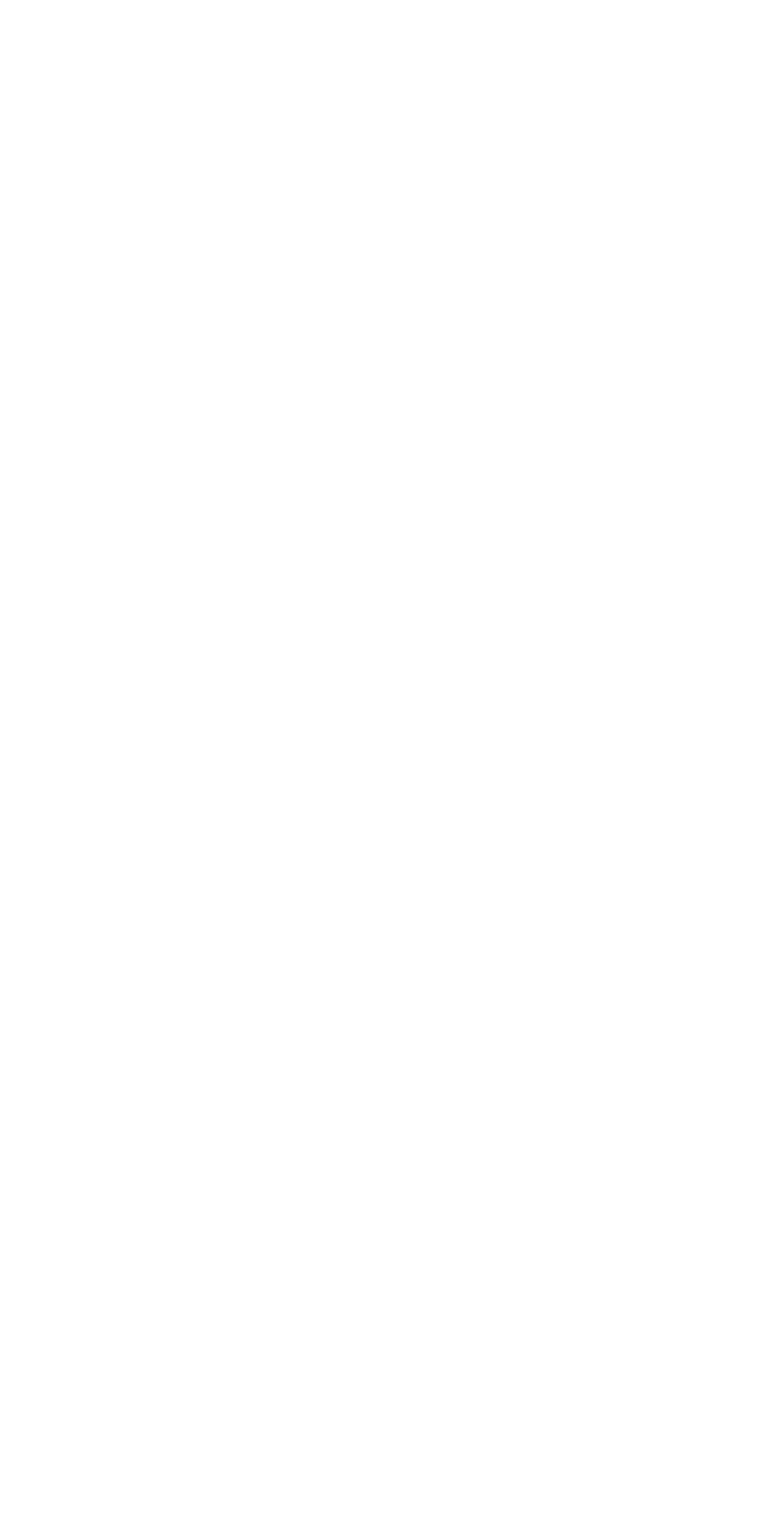
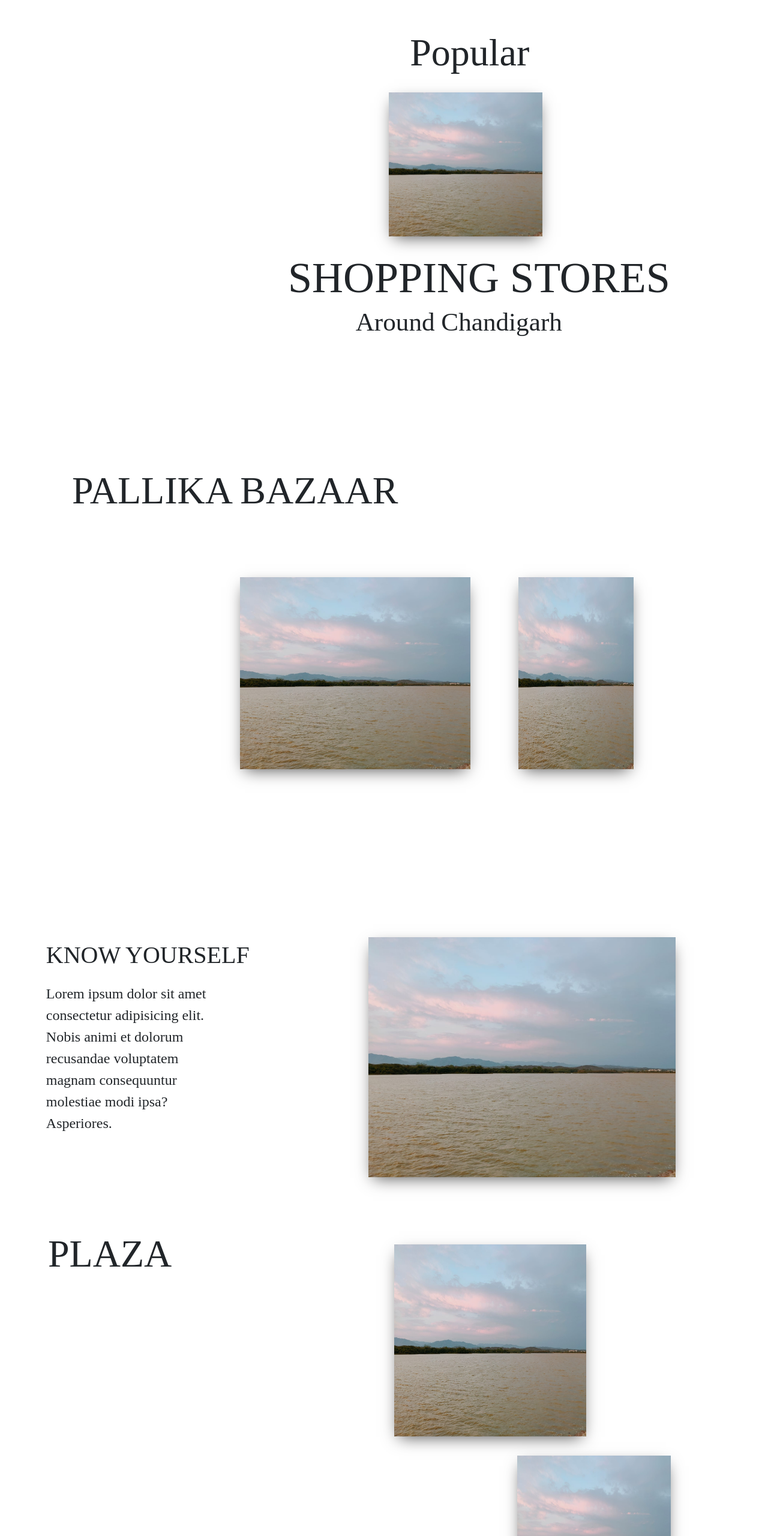
Before and after one commit to vivekk-tiwari/LOCALE, a React (Create React App) app: page /stores in a window 1280 px wide. Before the commit this address had no page. Shown: the top 2560 px of the page at 60% size. Before the commit the page ends 800 px from the top, so only its background shows below. Built offline with nearby package versions, Linux system fonts and the light colour scheme.

Commit message:
update stores Component

```diff
--- a/public/styles.css
+++ b/public/styles.css
@@ -698,13 +698,115 @@ body{
 }
 
 /* STORES COMPONENT */
+.stores_main1{
+    margin-left: 75%;
+}
+.stores_heading{
+    width: 40vw;
+    margin-left: 60%;
+}
+#stores_1_text1{
+    font-family: 'PT Serif', serif;
+    font-size: 4em;
+    margin-bottom: 4%;
+    margin-top: 20%;
+    margin-left: 1.3em;
+}
+#stores_1_text2{
+    font-family: 'PT Serif', serif;
+    font-size: 4.5em;
+    margin-top: 3%;
+    height: 10vh;
+    width: 150%;
+}
+#stores_1_text3{
+    font-family: 'PT Serif', serif;
+    font-size: 2.7em;
+    width: 120%;
+    margin-left: 22%;
 
-/* #stores_main{
-    display:flex;
+}
+#stores_1_img{
+width: 20vw;
+height: 30vh;
+box-shadow:0px 9px 26px -8px rgb(79, 78, 78);
+margin-left: 24%;
+margin-top: 5%;
+}
+
+
+
+.stores_2_main{
+    margin-top: 25%;
+    display: flex;
     flex-direction: column;
-    color:red;
 }
-.stores_1_img1{
+.stores_2_heading{
+    display: flex;
+}
+#stores_2_text1{
+    font-family: 'PT Serif', serif;
+    font-size: 4em;
+    margin-left: 15%;
+}
 
-    width:30px;
-} */
+.stores_2_images{
+    display: flex;
+    margin-bottom: 20%;
+}
+#stores_2_img1{
+    width: 30vw;
+    height: 40vh;
+    box-shadow:0px 9px 26px -8px rgb(79, 78, 78);
+    margin-left: 50%;
+    margin-right: 10%;
+    margin-top: 10%;
+}
+#stores_2_img2{
+    width: 15vw;
+    height: 40vh;
+    margin-top: 10%;
+    box-shadow:0px 9px 26px -8px rgb(79, 78, 78);
+}
+
+.stores_3_main{
+display: flex;
+margin-bottom: 20%;
+}
+.stores_3_images{
+    display: flex;
+    flex-direction: column;
+}
+.stores_3_heading{
+    font-size: 4em;
+    margin-left: 10%;
+    font-family: 'PT Serif', serif;
+}
+#stores_3_img1{
+    width: 25vw;
+    height: 40vh;
+    margin-top: 10%;
+    margin-left: 116%;
+    box-shadow:0px 9px 26px -8px rgb(79, 78, 78);
+}
+#stores_3_img2{
+    width: 20vw;
+    height: 35vh;
+    margin-left: 180%;
+    margin-top: 10%;
+    box-shadow:0px 9px 26px -8px rgb(79, 78, 78);
+}
+
+
+.stores_4_images{
+    display: flex;
+    flex-direction: row;
+    margin-left: 7%;
+}
+#stores_4_heading{
+    text-align: center;
+    font-family: 'PT Serif', serif;
+    font-size: 4em;
+    margin-left: 80%;
+    width: 20vw;
+}
--- a/src/components/App.jsx
+++ b/src/components/App.jsx
@@ -8,7 +8,8 @@ import {
 } from "react-router-dom";
 import HomePage from "./Home_Page";
 import Cafes from "../Component_2/Cafes";
-import Stores1 from "./Stores_1";
+import Stores from "./Stores";
+
 
 function App() {
   return (
@@ -17,7 +18,8 @@ function App() {
           <Route exact path="/" element={<HomePage/>}/>
           <Route exact path="/placestovisit" element={<PlacesToVisit/>}/>
           <Route exact path="/cafes" element={<Cafes/>}/>
-          <Route exact path="/stores1" element={<Stores1/>}/>
+          <Route exact path="/stores" element={<Stores/>}/>
+
         </Routes>
   </>
   );
--- a/src/components/Features.jsx
+++ b/src/components/Features.jsx
@@ -11,7 +11,7 @@ function Features(){
 
             <div className="features_main_2">
                 <FeaturesComponent id_a='feature_text_id_1' href='/cafes' text="Have a coffee date !" id_b='feature_img_1' src='./images/img_1.jpeg'/>
-                <FeaturesComponent id_a='feature_text_id_2' href='/stores1' text="Best stores around the city !" id_b='feature_img_2' src='./images/img_1.jpeg'/>
+                <FeaturesComponent id_a='feature_text_id_2' href='/stores' text="Best stores around the city !" id_b='feature_img_2' src='./images/img_1.jpeg'/>
             </div>
         </div>
     );
--- /dev/null
+++ b/src/components/Stores.jsx
@@ -0,0 +1,32 @@
+import React from 'react';
+import Stores2 from './Stores_2';
+import Cafes4 from '../Component_2/Cafes_4';
+import Stores3 from './Stores_3';
+import Stores4 from './Stores_4';
+
+function Stores() {
+    return (
+<>
+
+        <div className="stores_1_main">
+            <div className="stores_main1">
+            <p id="stores_1_text1">Popular</p>
+            <img src="./images/img_1.jpeg" alt="" id="stores_1_img" />
+            </div>
+
+            <div className="stores_heading">
+            <p id="stores_1_text2">SHOPPING STORES</p>
+            <p id="stores_1_text3">Around Chandigarh</p>
+        </div>
+        </div>
+
+        <Stores2/>
+        <Cafes4/>
+        <Stores3/>
+        <Stores2/>
+        <Stores4/>
+</>
+    );
+}
+
+export default Stores;
--- a/src/components/Stores_1.jsx
+++ /dev/null
@@ -1,13 +0,0 @@
-import React from "react";
-
-function Stores1(){
-    return (
-        <div className="stores_main">
-            <h1>Popular</h1>
-            <img src="./images/img_1.jpeg" alt="" id="stores_1_img1" />
-            <h1>SHOPPING STORES</h1>
-            <p>Around Chandigarh</p>
-        </div>
-    )
-}
-export default Stores1;
--- /dev/null
+++ b/src/components/Stores_2.jsx
@@ -0,0 +1,25 @@
+import React from 'react';
+
+function Stores2 () {
+    return (
+        <>
+        <div className="stores_2_main">
+
+        <div className="stores_2_heading">
+        <p id="stores_2_text1">PALLIKA BAZAAR</p>
+
+        <div className="stores_2_text2">
+        <p id="stores_2_text2"></p>
+        </div>
+        </div>
+
+        <div className="stores_2_images">
+            <img src="./images/img_1.jpeg" alt="" id="stores_2_img1" />
+            <img src="./images/img_1.jpeg" alt="" id="stores_2_img2" />
+        </div>
+        </div>
+        </>
+    );
+}
+
+export default Stores2;
--- /dev/null
+++ b/src/components/Stores_3.jsx
@@ -0,0 +1,19 @@
+import React from 'react';
+
+function Stores3 () {
+    return (
+        <div className="stores_3_main">
+
+            <div className="stores_3_heading">
+                PLAZA
+            </div>
+
+            <div className="stores_3_images">
+                <img src="./images/img_1.jpeg" alt="" id="stores_3_img1" />
+                <img src="./images/img_1.jpeg" alt="" id="stores_3_img2" />
+            </div>
+        </div>
+    );
+}
+
+export default Stores3;
--- /dev/null
+++ b/src/components/Stores_4.jsx
@@ -0,0 +1,21 @@
+import React from 'react';
+import Places8Component from './Places_8_Component';
+
+function Stores4 (){
+    return (
+        <div className="stores_4_main">
+
+            <div className="stores_4_heading">
+                <p id="stores_4_heading">MY ART</p>
+            </div>
+
+            <div className="stores_4_images">
+            <Places8Component/>
+            <Places8Component/>
+            <Places8Component/>
+            </div>
+        </div>
+    );
+}
+
+export default Stores4;
```
